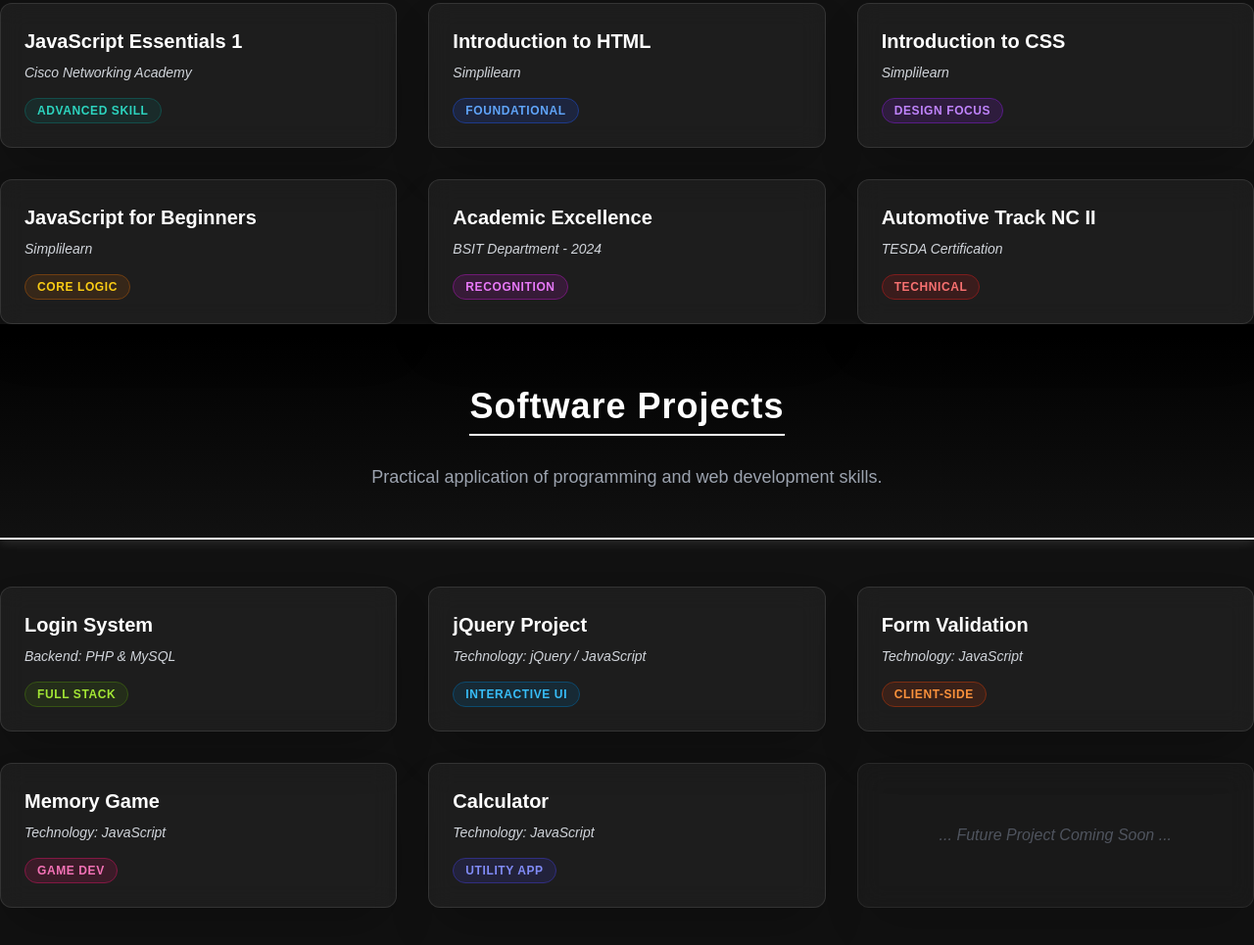
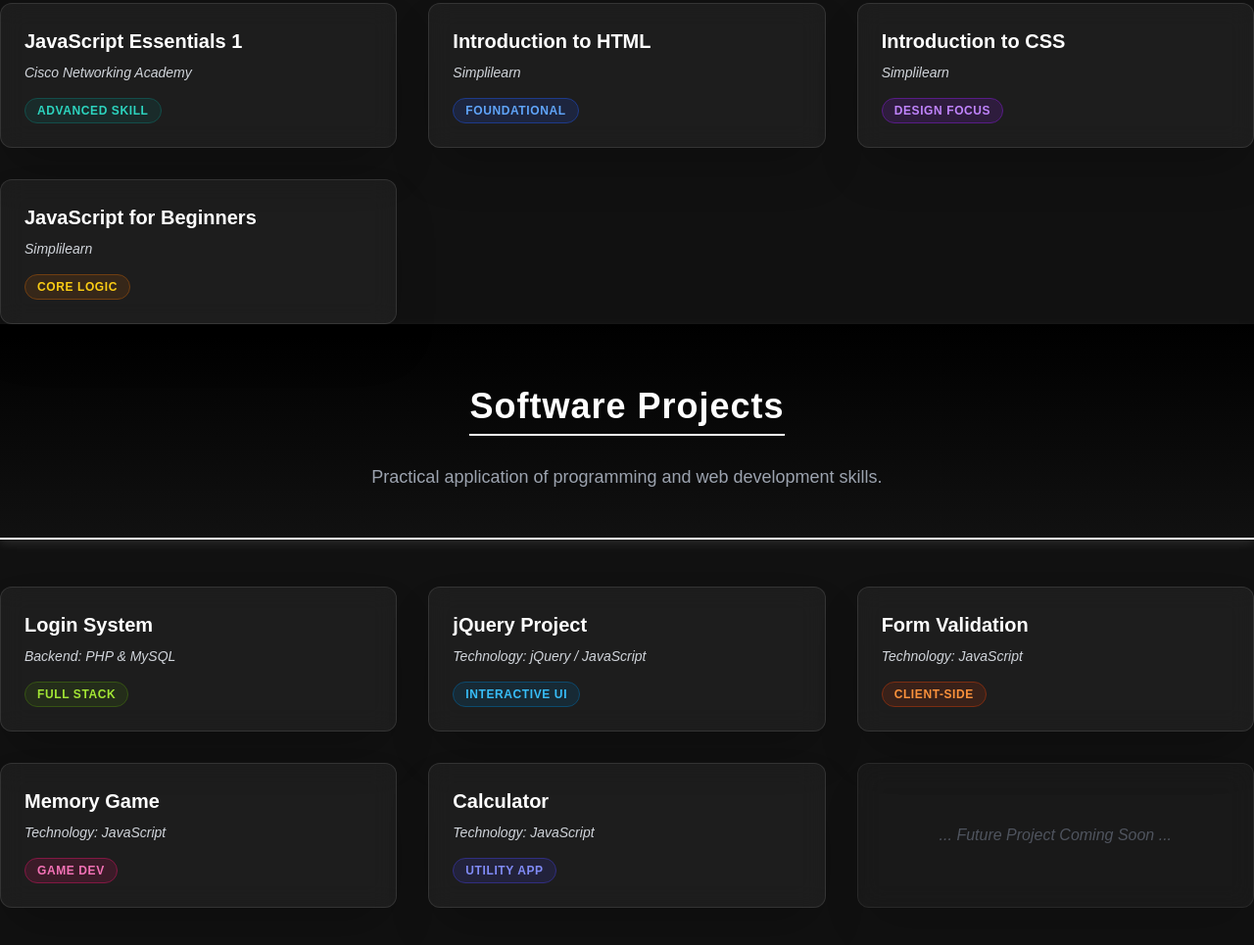
Before and after one commit to raivergamier27-cyber/e-portfolio, a plain HTML site: page index.html in a window 1280 px wide. Shown: the part 2347-3312 px from the top of the page at 98% size. Drawn offline with nearby package versions, Linux system fonts and the light colour scheme.

Commit message:
Update index.html

```diff
--- a/index.html
+++ b/index.html
@@ -446,25 +446,6 @@ footer {
                 </div>
             </div>
 
-            <div class="cert-card p-6 rounded-xl shadow-2xl backdrop-blur-md bg-white/5 border border-white/10 flex flex-col justify-between" style="animation-delay: 0.8s;">
-                <div>
-                    <h3 class="text-xl font-bold text-white mb-2">Academic Excellence</h3>
-                    <p class="text-gray-300 text-sm italic">BSIT Department - 2024</p>
-                </div>
-                <span class="text-xs font-semibold text-fuchsia-400 uppercase tracking-wider self-start mt-4 px-3 py-1 bg-fuchsia-900/30 border border-fuchsia-900 rounded-full">
-                    Recognition
-                </span>
-            </div>
-
-            <div class="cert-card p-6 rounded-xl shadow-2xl backdrop-blur-md bg-white/5 border border-white/10 flex flex-col justify-between" style="animation-delay: 0.9s;">
-                <div>
-                    <h3 class="text-xl font-bold text-white mb-2">Automotive Track NC II</h3>
-                    <p class="text-gray-300 text-sm italic">TESDA Certification</p>
-                </div>
-                <span class="text-xs font-semibold text-red-400 uppercase tracking-wider self-start mt-4 px-3 py-1 bg-red-900/30 border border-red-900 rounded-full">
-                    Technical
-                </span>
-            </div>
 
         </div>
     </div>
```
